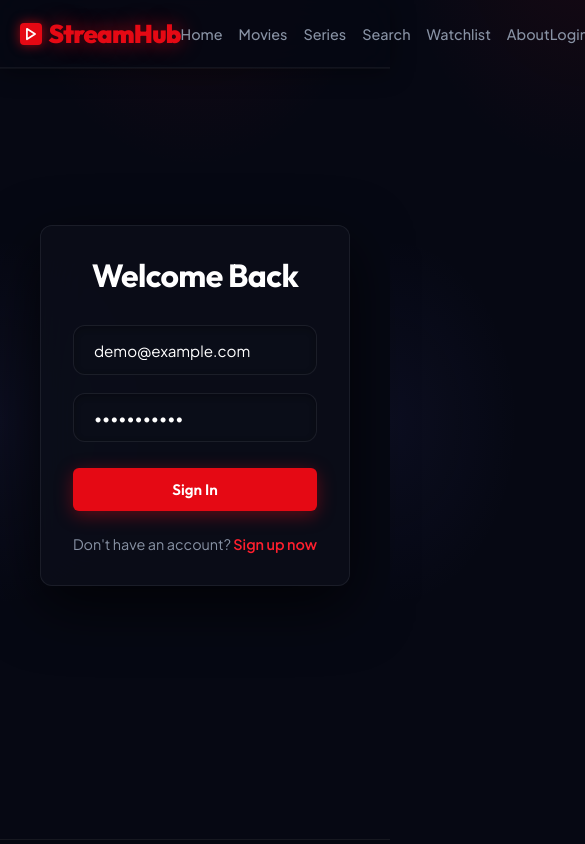
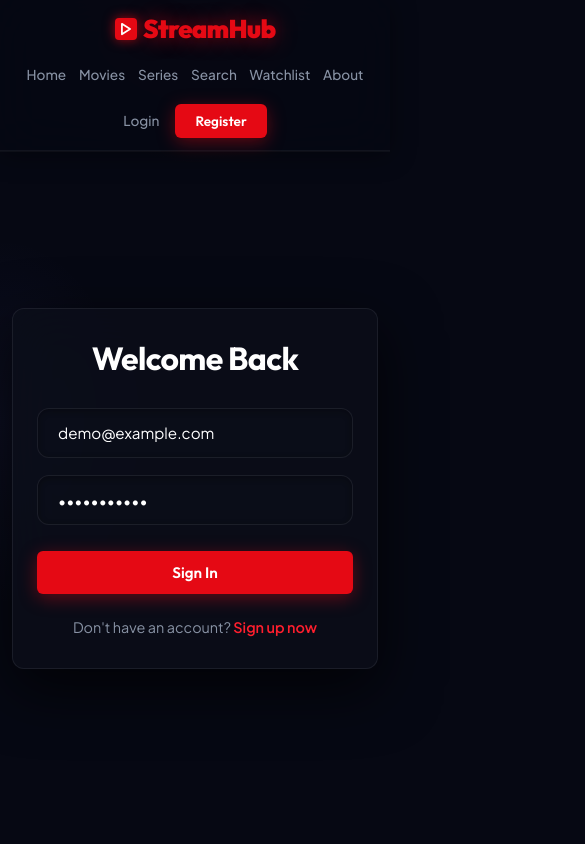
Before and after one commit to Aliyan-007/Stream-Hub, a Next.js app in the folder client/: page /login in a window 390 px wide. Shown: the top 844 px of the page, 585 px wide, since content can reach past the window. Built offline with nearby package versions, Linux system fonts and the light colour scheme; no server answers.

Commit message:
Add HD streaming servers and finalize project

```diff
--- a/client/src/app/globals.css
+++ b/client/src/app/globals.css
@@ -518,16 +518,56 @@ button:hover::after, .btn:hover::after { opacity: 1; }
   50%       { box-shadow: 0 0 40px rgba(229,9,20,0.55); }
 }
 
-/* ─── RESPONSIVE ─────────────────────────────────────────── */
 @media (max-width: 768px) {
-  main { padding: 1.5rem 1.25rem; }
+  main { padding: 1.5rem 1rem; }
   h1 { font-size: 2rem; }
-  .hero-container { margin: -1.5rem -1.25rem 3rem; height: 55vh; }
-  .hero-content { padding: 0 2rem 3rem; }
-  .hero-title { font-size: 2rem; }
-  .navbar { padding: 0 1.25rem; }
-  .nav-links { gap: 1rem; }
-  .auth-container { padding: 2rem; }
-  .footer-links-grid { gap: 2rem; }
-  .detail-poster-container { transform: none; }
+  h2 { font-size: 1.4rem; }
+  .hero-container { margin: -1.5rem -1rem 2rem; height: auto; min-height: 50vh; }
+  .hero-content { padding: 0 1.5rem 2.5rem; max-width: 100%; }
+  .hero-title { font-size: 2.2rem; }
+  .navbar {
+    padding: 0.75rem 1rem;
+    flex-wrap: wrap;
+    height: auto;
+    gap: 1rem;
+    justify-content: center;
+  }
+  .nav-brand { margin-bottom: 0.25rem; }
+  .nav-links { flex-wrap: wrap; justify-content: center; gap: 1.25rem; }
+  .nav-auth { margin-top: 0.25rem; }
+
+  .auth-container { padding: 2rem 1.5rem; margin: 2rem auto; width: 100%; }
+
+  .footer { padding: 3rem 1.5rem 2rem; margin-top: 4rem; }
+  .footer-content { flex-direction: column; gap: 2.5rem; text-align: center; align-items: center; }
+  .footer-brand { margin: 0 auto; }
+  .footer-links-grid { flex-direction: column; gap: 2rem; width: 100%; }
+  .footer-bottom { flex-direction: column; text-align: center; gap: 1rem; }
+
+  .detail-grid { grid-template-columns: 1fr; gap: 2.5rem; }
+  .detail-poster-container { transform: none; max-width: 280px; margin: 0 auto; }
+
+  .movies-grid { grid-template-columns: repeat(auto-fill, minmax(140px, 1fr)); gap: 1rem; }
+  .movie-card-wrap { width: 160px; }
+  .movie-card-desc { display: none; }
+  .movie-card-content { padding: 0.75rem; }
+  .movie-card-title { font-size: 0.85rem; }
 }
+
+@media (max-width: 480px) {
+  main { padding: 1rem 0.75rem; }
+  .hero-title { font-size: 1.8rem; }
+  .hero-desc { font-size: 0.95rem; }
+  .navbar { padding: 0.75rem; gap: 0.75rem; }
+  .nav-links { gap: 0.8rem; font-size: 0.85rem; }
+  .nav-item { font-size: 0.85rem; }
+
+  .movies-grid { grid-template-columns: repeat(auto-fill, minmax(120px, 1fr)); gap: 0.75rem; }
+  .movie-card-wrap { width: 140px; }
+  .movie-card-content { padding: 0.5rem; }
+  .movie-card-title { font-size: 0.8rem; }
+
+  .detail-poster-container { max-width: 220px; }
+  .detail-stats-grid { grid-template-columns: 1fr; }
+  .rating-widget { flex-direction: column; align-items: flex-start; }
+}
--- a/client/src/app/watchlist/page.tsx
+++ b/client/src/app/watchlist/page.tsx
@@ -19,7 +19,7 @@ export default function WatchlistPage() {
     }
     try {
       const [allMovies, watchlist] = await Promise.all([getMovies(), getWatchlist()]);
-      setMovies(allMovies);
+      setMovies(allMovies.results);
       setWatchlistIds(watchlist.items);
     } catch (err) {
       console.error(err);
```
Also changed, not shown: client/src/app/movie/[id]/page.tsx (+8 -3 lines), client/src/app/series/[id]/page.tsx (+8 -3 lines), 1 other file (tests, documents, lock files or other folders).
